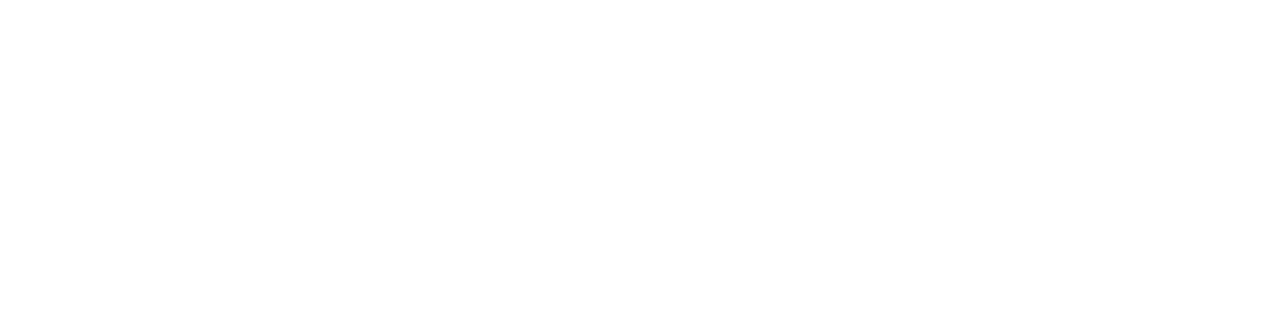
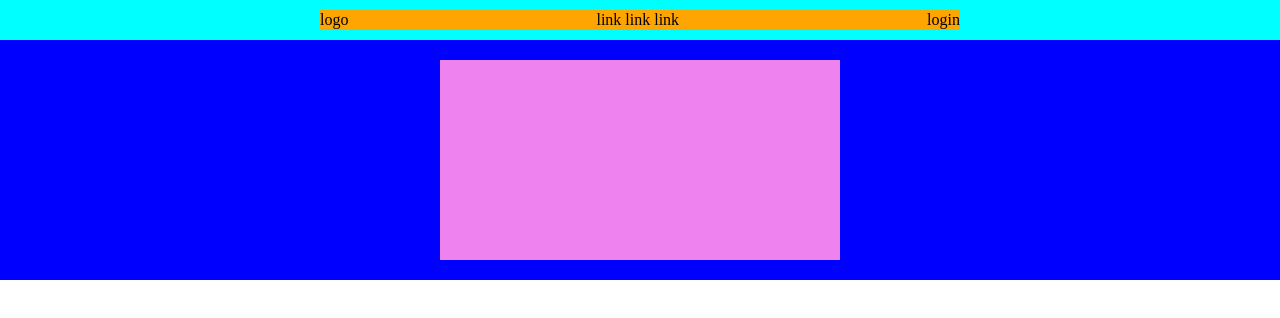
Before and after one commit to Nembo93/htmlcss-struttura-discord, a plain HTML site: page index.html in a window 1280 px wide. Drawn offline with Linux system fonts and the light colour scheme.

Commit message:
finito header

```diff
--- a/css/index.css
+++ b/css/index.css
@@ -1,12 +1,44 @@
 /*/// RESET ///*/
-* {
+*{
     box-sizing: border-box;
     margin: 0;
     padding: 0;
 }
 
+
 /*/// DEBUG ///*/
-
+.debug .header-top{
+    height: 40px;
+    background-color: aqua;
+}
+.debug .nav{
+    background-color: orange;
+    width: 50%;
+}
+.debug .header-bottom{
+    background-color: blue;
+}
+.debug .header-box{
+    background-color: violet;
+    width: 400px;
+    height: 200px;
+}
 
 
 /*/// HEADER ///*/
+.header-top{
+    display: flex;
+    justify-content: center;
+    padding: 10px 0px;
+}
+.nav{
+    display: flex;
+    justify-content: space-between;
+    align-items: center;
+}
+
+.header-bottom{
+    display: flex;
+    justify-content: center;
+    padding: 20px;
+}
--- a/index.html
+++ b/index.html
@@ -8,15 +8,18 @@
     <title>Discord</title>
 </head>
 
-<body>
+<body class="debug">
 
     <header>
         <div class="header-top">
-
+            <div class="nav">
+                <div>logo</div>
+                <div>link link link</div>
+                <div>login</div>
+            </div>
         </div>
         <div class="header-bottom">
             <div class="header-box">
-
             </div>
         </div>
 
```
